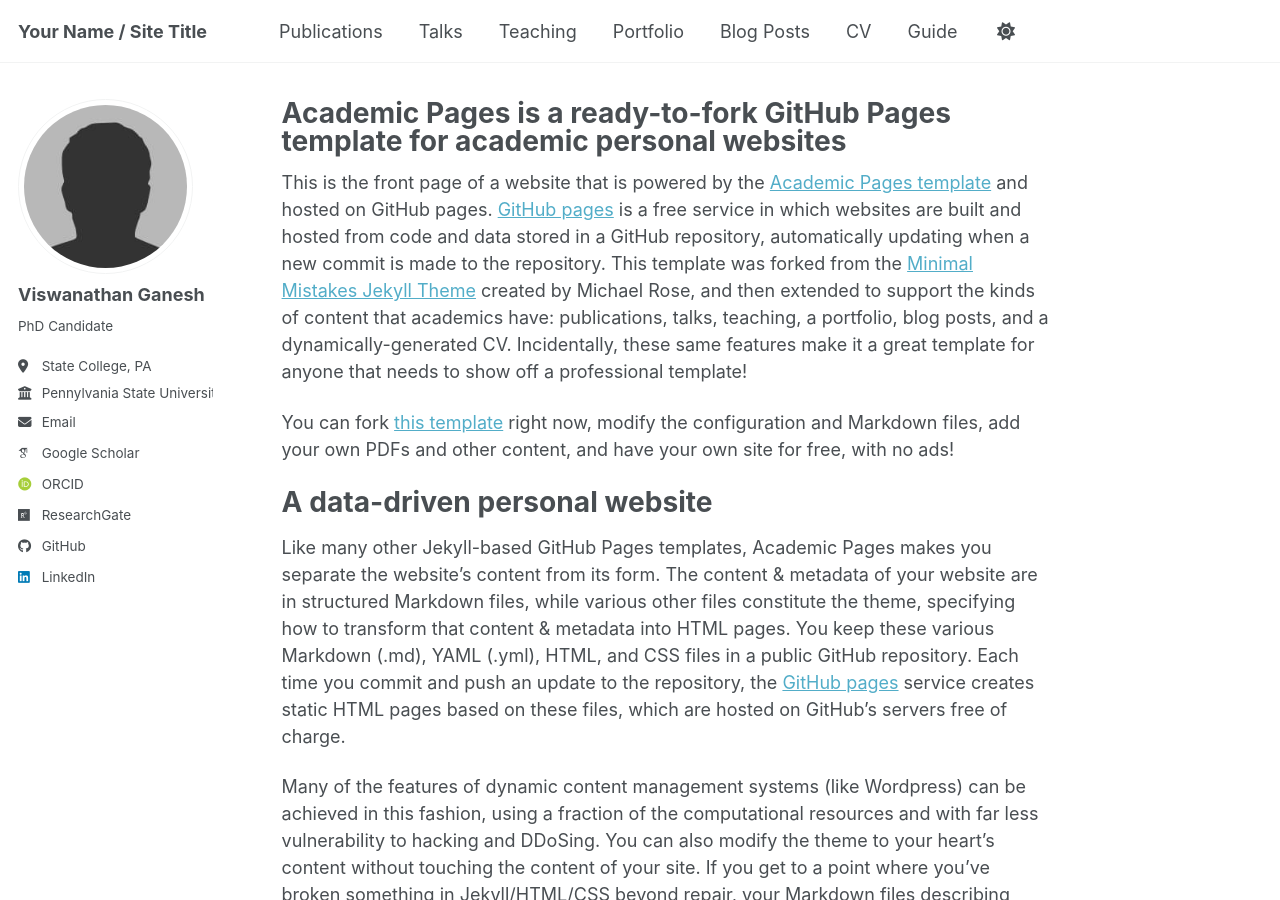
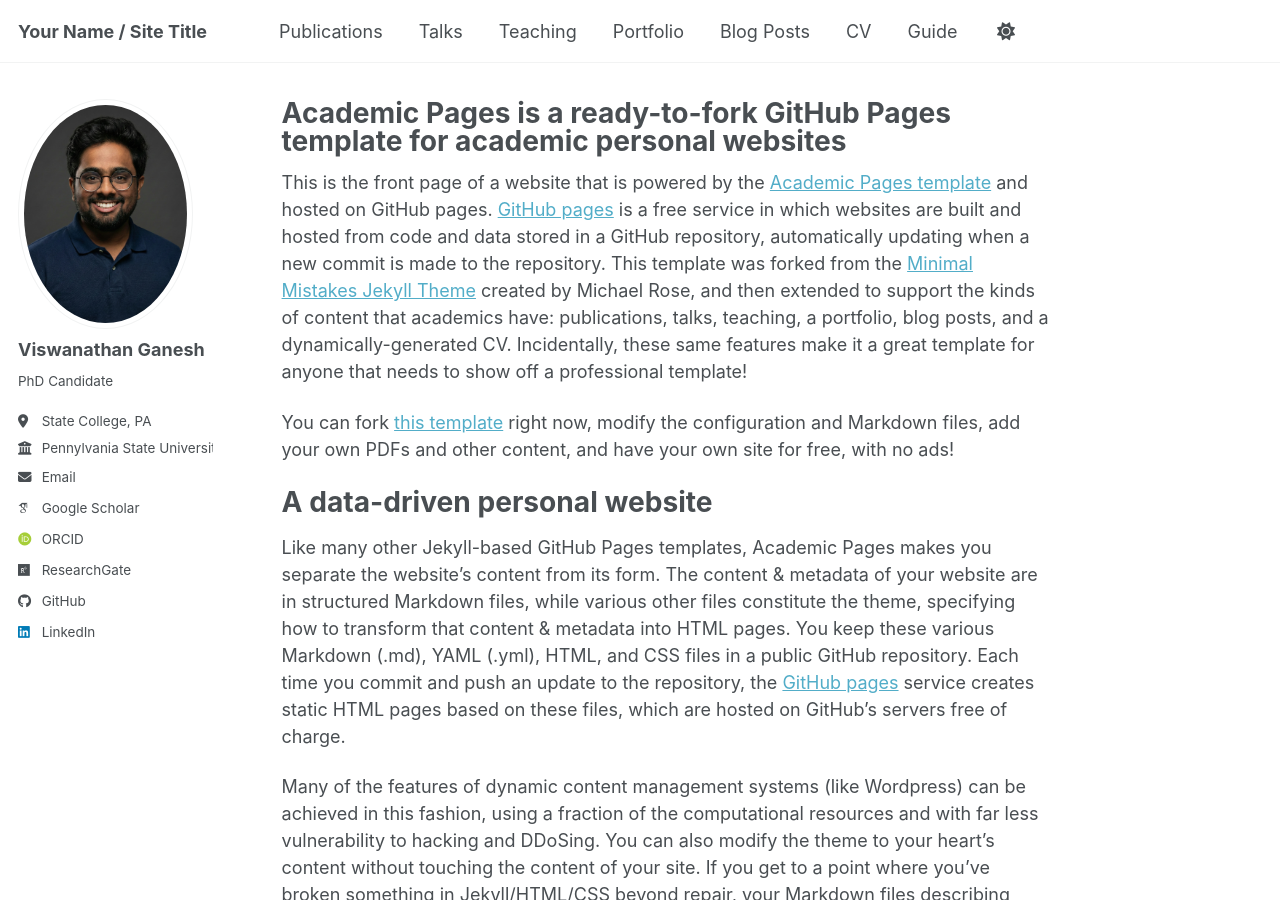
Before and after one commit to ViswanathanGanesh/ViswanathanGanesh.github.io, a Jekyll site: the page built from _pages/about.md, in a window 1280 px wide and 900 px high. Built offline with Jekyll 4.4.1, drawn with Linux system fonts in a browser that asks for light colours; some web fonts are replaced; a script bundle is joined from its source files by our own code; library files that are not in the unit come from our copies.

Commit message:
Update _config.yml

```diff
--- a/_config.yml
+++ b/_config.yml
@@ -23,7 +23,7 @@
 #               Additional customization can be done by editing /_includes/author-profile.html
 author:
   # Biographic information
-  avatar           : "bio-photo.jpg"
+  avatar           : "ViswanathanGanesh.jpg"
   name             : "Viswanathan Ganesh"
   pronouns         : # example: "she/her"
   bio              : "PhD Candidate"
```
